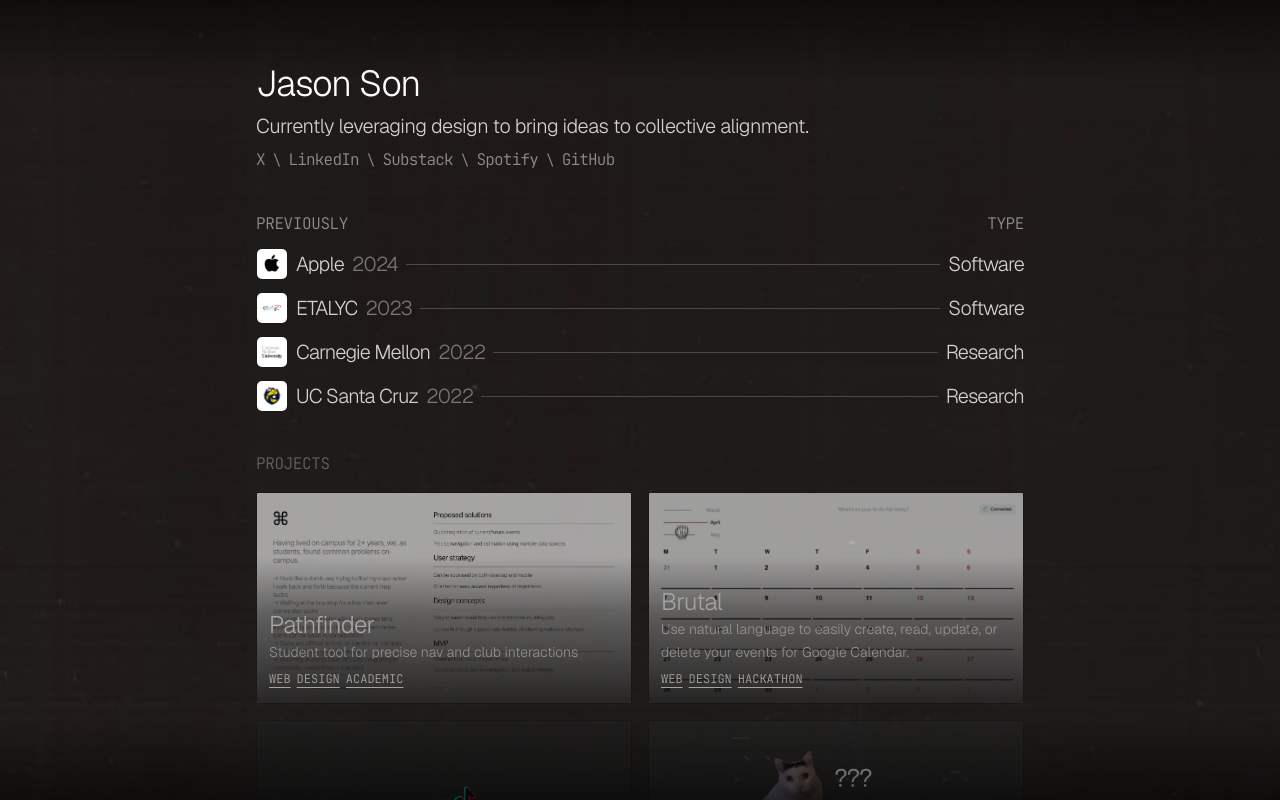
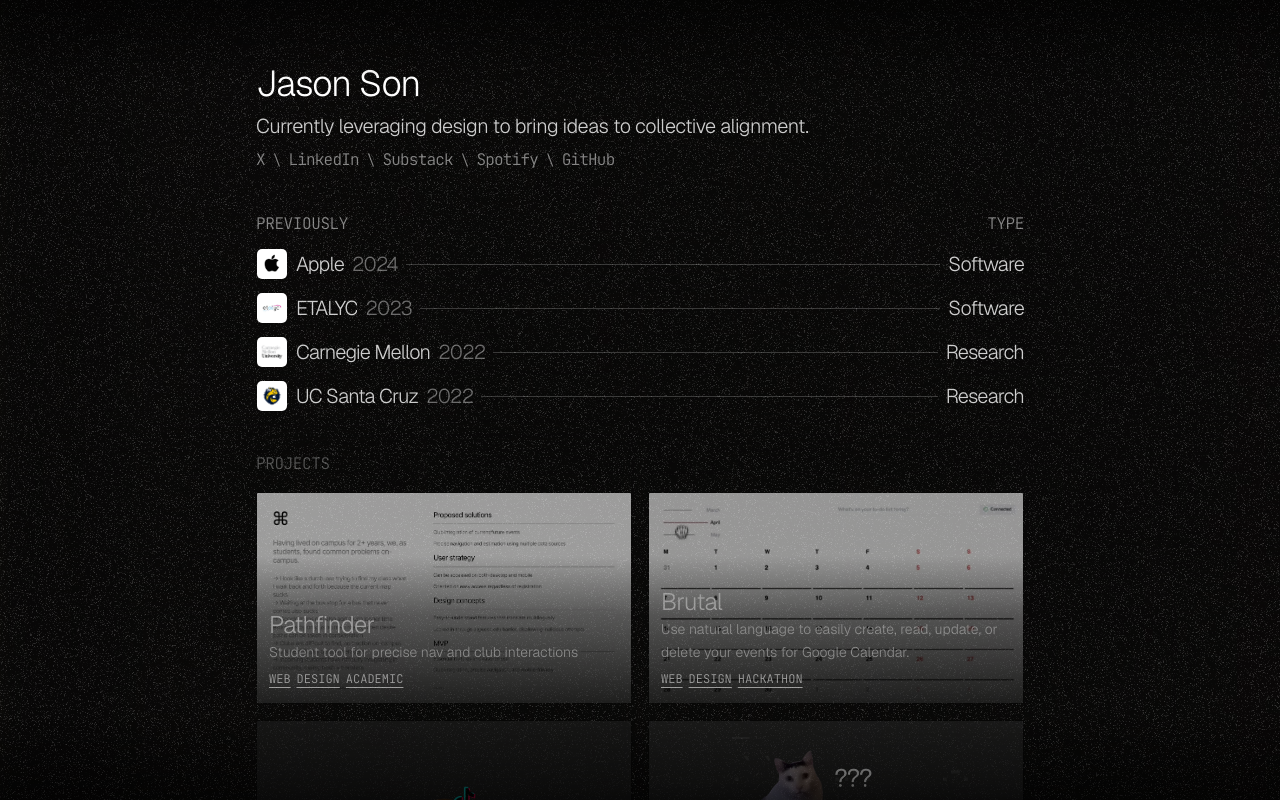
Before and after one commit to vznh/mole, a Next.js app: page / in a window 1280 px wide. Shown: the top 800 px of the page. Built offline with nearby package versions, Linux system fonts and the light colour scheme.

Commit message:
change: to film grain background

```diff
--- a/src/components/Background.tsx
+++ b/src/components/Background.tsx
@@ -1,18 +1,87 @@
 // components/Background
 import Image from "next/image";
+import { useEffect, useRef } from "react";
 
-const Background: React.FC<{ dark: boolean }> = ({ dark }) => {
+const Background = () => {
+  const canvasRef = useRef<HTMLCanvasElement>(null);
+  const animationRef = useRef<number>();
+  const lastFrameTime = useRef<number>(0);
+
+  useEffect(() => {
+    const canvas = canvasRef.current;
+    if (!canvas) return;
+
+    const ctx = canvas.getContext("2d");
+    if (!ctx) return;
+
+    const resizeCanvas = () => {
+      canvas.width = window.innerWidth;
+      canvas.height = window.innerHeight;
+    };
+
+    const drawGrain = () => {
+      const { width, height } = canvas;
+      const imageData = ctx.createImageData(width, height);
+      const data = imageData.data;
+
+      // Generate sparse random noise
+      for (let i = 0; i < data.length; i += 4) {
+        if (Math.random() < 0.3) {
+          const noise = Math.random() * 255;
+          data[i] = noise;
+          data[i + 1] = noise;
+          data[i + 2] = noise;
+          data[i + 3] = Math.random() * 60; // 15% opacity
+        }
+      }
+
+      ctx.putImageData(imageData, 0, 0);
+    };
+
+    const animate = () => {
+      const now = Date.now();
+      const elapsed = now - (lastFrameTime.current || 0);
+
+      if (elapsed > 200) {
+        // ~12 fps — I have no idea how this works, at all.
+        drawGrain();
+        lastFrameTime.current = now;
+      }
+
+      animationRef.current = requestAnimationFrame(animate);
+    };
+
+    resizeCanvas();
+    animate();
+
+    const handleResize = () => resizeCanvas();
+    window.addEventListener("resize", handleResize);
+
+    return () => {
+      window.removeEventListener("resize", handleResize);
+      if (animationRef.current) {
+        cancelAnimationFrame(animationRef.current);
+      }
+    };
+  }, []);
+
   return (
-    <div className="absolute top-0 left-0 w-full h-full z-[-1]">
-      <div className="relative w-full h-full">
+    <div className="fixed inset-0 w-full h-full z-[-1] pointer-events-none">
+      <div className="absolute inset-0 w-full h-full">
         <Image
-          src={ dark ? "/images/bg/tex.png" : "/images/bg/light.jpg" }
+          src={"/images/bg/tex.png"}
           alt="background"
-          className="opacity-50"
+          className="opacity-15"
           fill
-          style={{ objectFit: 'cover' }}
+          style={{ objectFit: "cover" }}
+          priority
         />
       </div>
+      <canvas
+        ref={canvasRef}
+        className="absolute inset-0 w-full h-full pointer-events-none"
+        style={{ mixBlendMode: "multiply" }}
+      />
     </div>
   );
 };
```
